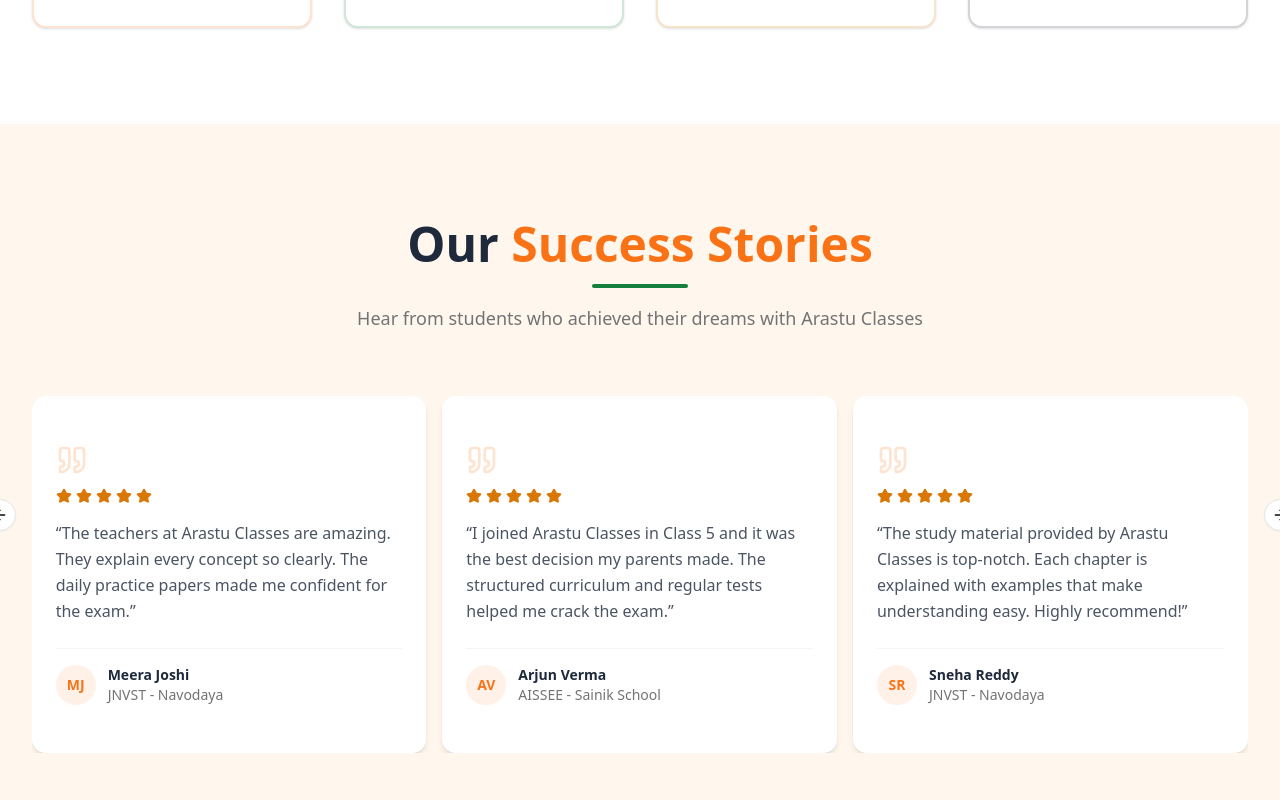
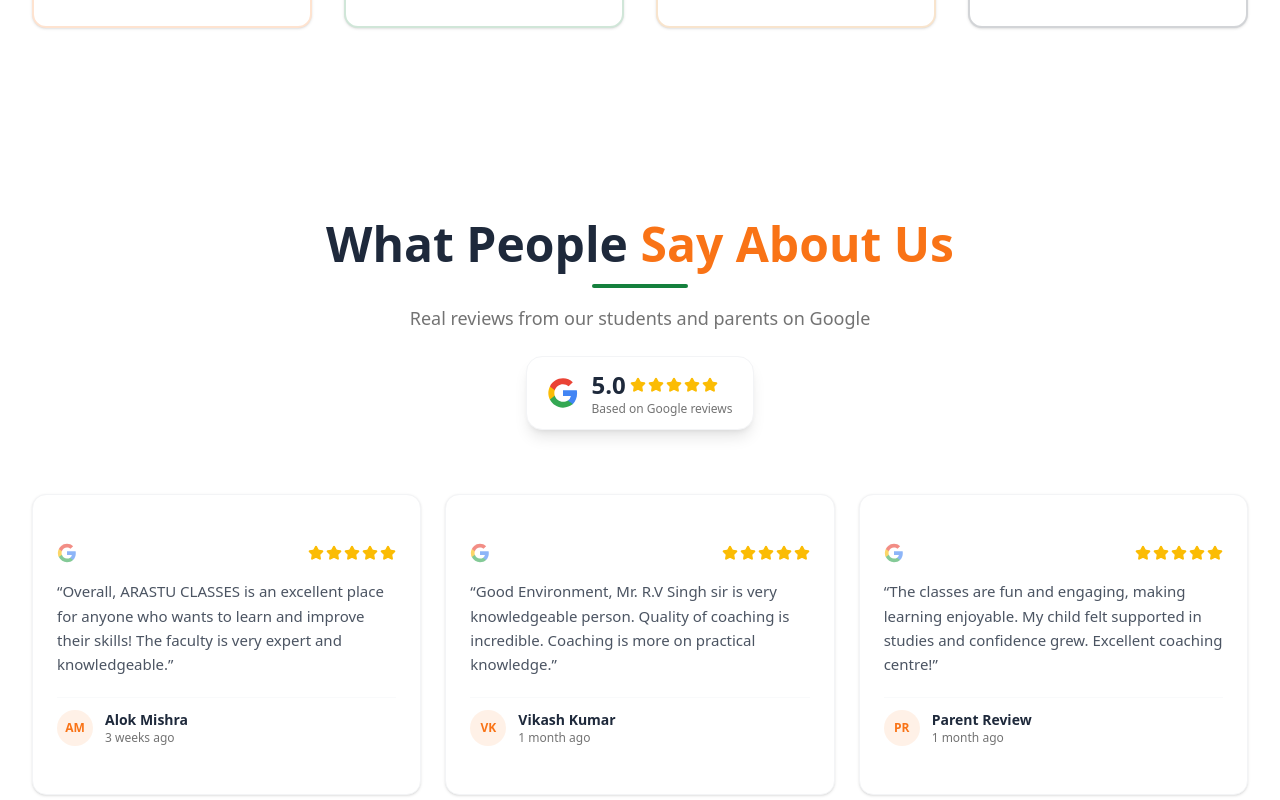
Before and after one commit to Rishabh-Singh000/Arastu-Classes, a Next.js app: page / in a window 1280 px wide. Shown: the part 6060-6860 px from the top of the page. Built offline with nearby package versions, Linux system fonts and the light colour scheme.

Commit message:
28439116-03b1-4898-a9d0-3a87bd1a5c2c

```diff
--- a/src/app/page.tsx
+++ b/src/app/page.tsx
@@ -35,11 +35,6 @@
 
 const EducatorsSection = dynamic(
   () => import('@/components/educators-section').then((m) => m.default),
-  { loading: () => <SectionSkeleton />, ssr: false }
-);
-
-const TestimonialsSection = dynamic(
-  () => import('@/components/testimonials-section').then((m) => m.default),
   { loading: () => <SectionSkeleton />, ssr: false }
 );
 
@@ -85,7 +80,6 @@
         <BooksSection />
         <ResultsSection />
         <EducatorsSection />
-        <TestimonialsSection />
         <GoogleReviewsSection />
         <StatsSection />
         <ContactSection />
```
